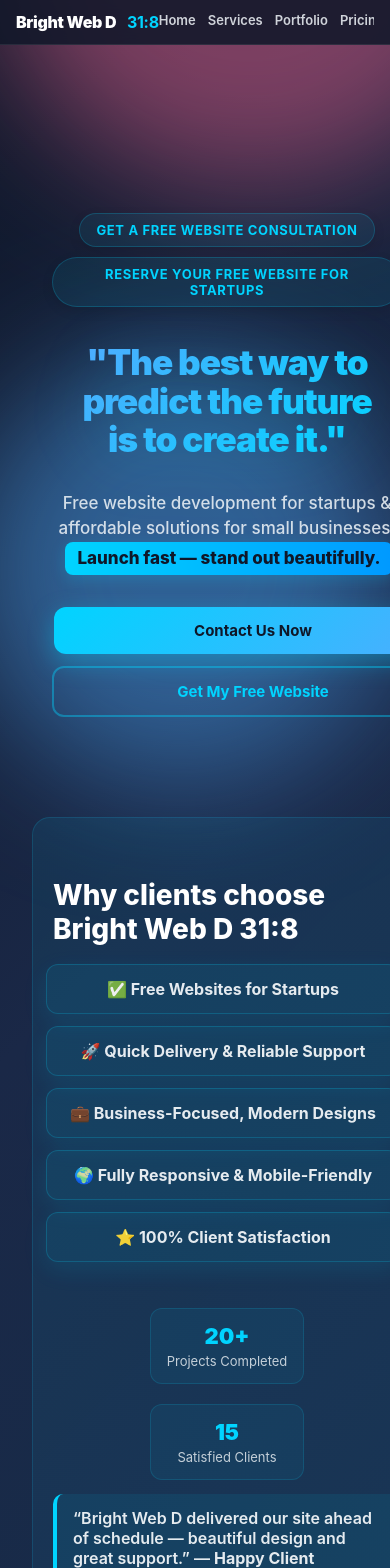
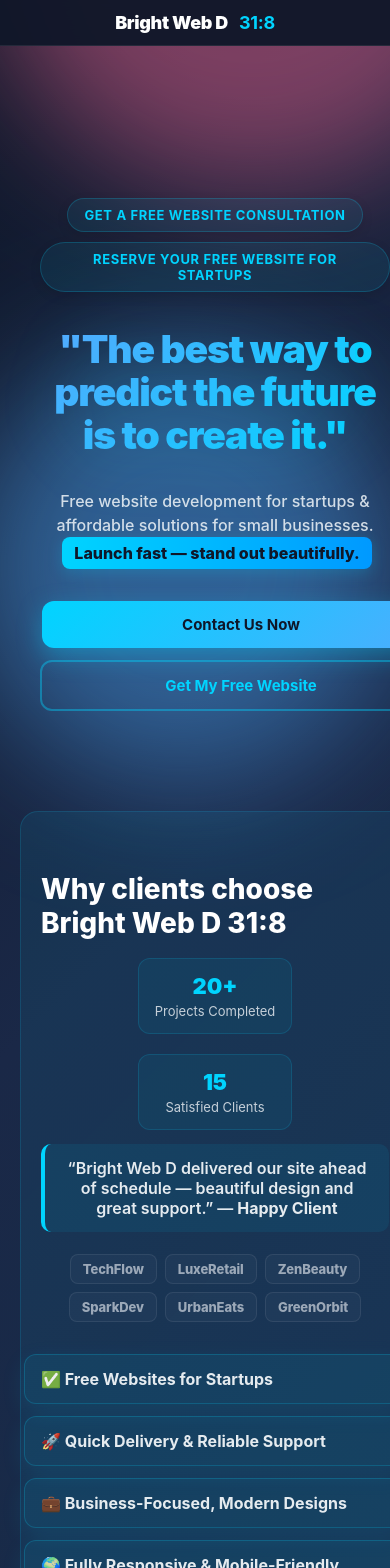
Before and after one commit to brightwebd318-ship-it/Bright-Web-D-31-8, a React (Create React App) app: page / in a window 390 px wide. Shown: the top 1568 px of the page. Built offline with nearby package versions, Linux system fonts and the light colour scheme.

Commit message:
Fix mobile layout issues and improve responsiveness

```diff
--- a/src/App.css
+++ b/src/App.css
@@ -139,8 +139,8 @@ img {
   display: flex;
   justify-content: space-between;
   align-items: center;
-  padding: 16px 48px;
-  background: rgba(15, 23, 41, 0.85);
+  padding: 12px 24px;
+  background: rgba(15, 23, 41, 0.95);
   backdrop-filter: blur(12px);
   border-bottom: 1px solid rgba(255, 255, 255, 0.08);
   transition: all 0.3s ease;
@@ -176,7 +176,7 @@ img {
 main {
   position: relative;
   z-index: 2;
-  padding: 48px 32px 100px;
+  padding: 32px 20px 80px;
   width: 100%;
   max-width: 1200px;
   height: auto;
@@ -185,7 +185,7 @@ main {
 
 .hero {
   text-align: center;
-  padding: 160px 20px 100px;
+  padding: 120px 20px 60px;
   display: flex;
   flex-direction: column;
   align-items: center;
@@ -1513,5 +1513,51 @@ footer {
 
   .trust-grid {
     flex-direction: column;
-  }
-}
+    text-align: center;
+    gap: 32px;
+  }
+
+  .trust-badges {
+    width: 100%;
+    order: 2;
+  }
+
+  .trust-right {
+    width: 100%;
+    order: 1;
+    align-items: center;
+  }
+
+  .badge {
+    text-align: left;
+    max-width: none;
+  }
+
+  .stat-row {
+    justify-content: center;
+    width: 100%;
+  }
+
+  /* Fix for horizontal overflow */
+  .hero h1 {
+    font-size: clamp(26px, 10vw, 42px);
+    width: 100%;
+    overflow-wrap: break-word;
+  }
+
+  .hero .lead {
+    font-size: 16px;
+    padding: 0 10px;
+  }
+
+  .nav-links {
+    display: none !important;
+    /* Hide links on mobile to favor a cleaner look or future menu */
+  }
+
+  .brand {
+    font-size: 18px;
+    margin: 0 auto;
+    /* Center brand on mobile if nav links are hidden */
+  }
+}
```
